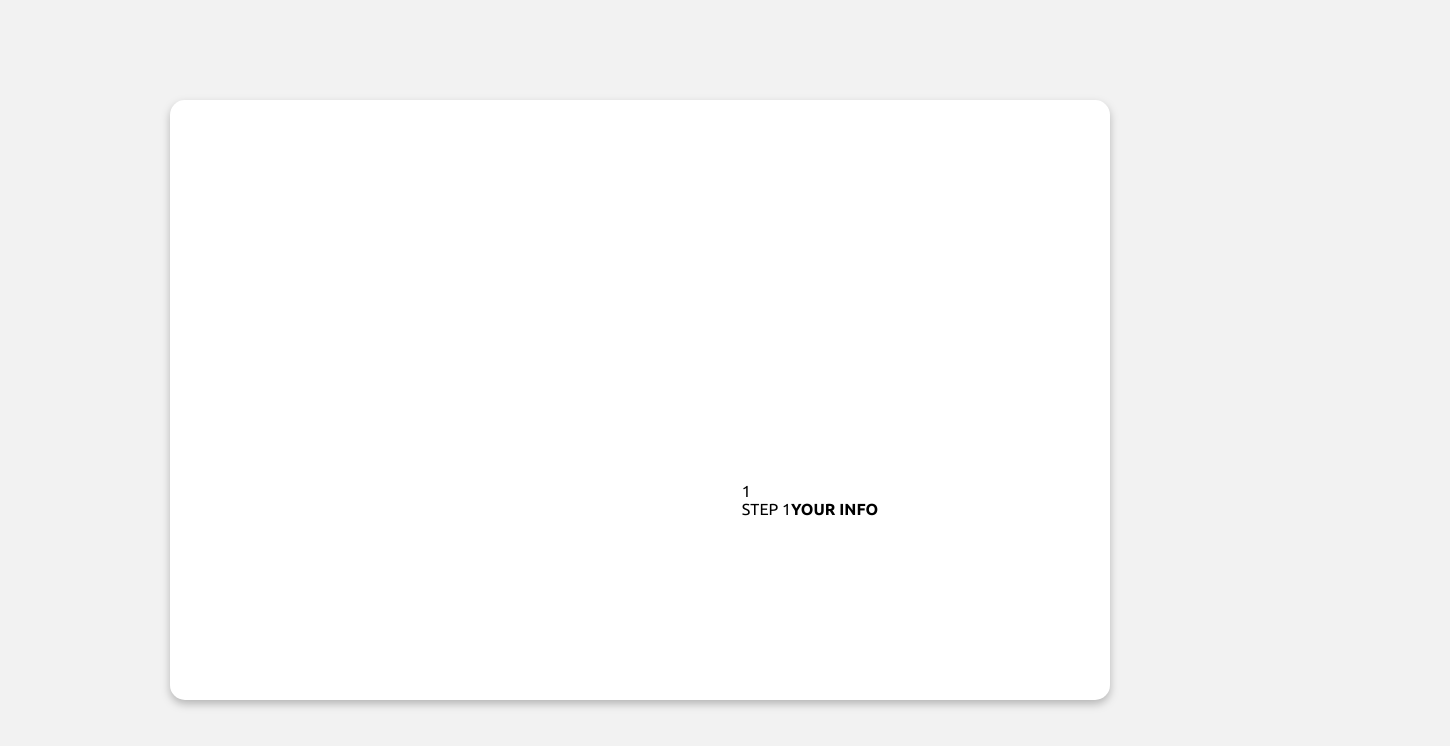
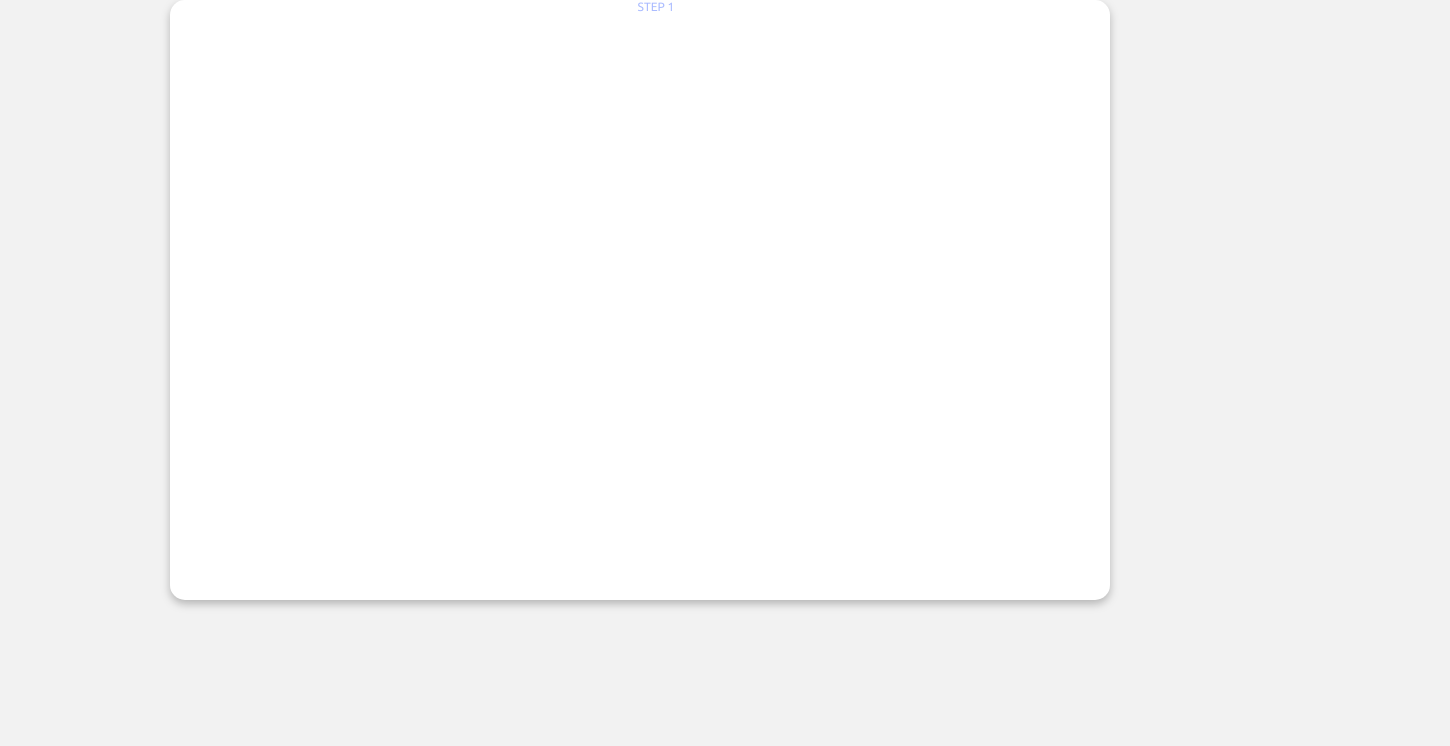
Before and after one commit to kelitasukita/multi-step-form, a React (Vite) app: page / in a window 1280 px wide. Shown: the top 746 px of the page, 1450 px wide, since content can reach past the window. Built offline with nearby package versions, Linux system fonts and the light colour scheme.

Commit message:
Create and add styles to Menu Item component

```diff
--- a/src/components/MenuItem/index.tsx
+++ b/src/components/MenuItem/index.tsx
@@ -2,15 +2,14 @@ import './styles.scss';
 
 export default function menuItem() {
   return (
-    <div className="container">
+
+    <div className="container-step">
+      <div className="step-ball">
+        <p>1</p>
+      </div>
       <div className="step1">
-        <div className="firstStep">
-          <div className="menu-ball">
-            1
-          </div>
-          <span> STEP 1</span>
-          <strong>YOUR INFO</strong>
-        </div>
+        <p>STEP 1</p>
+        <strong>YOUR INFO</strong>
       </div>
     </div>
   )
--- a/src/components/MenuItem/styles.scss
+++ b/src/components/MenuItem/styles.scss
@@ -1,8 +1,48 @@
 @import '../../global.scss';
 
-.container {
-  width: 100vw;
-  height: 100vh;
-  // background: url(../../assets/images/bg-sidebar-desktop.svg) no-repeat;
+.container-step {
+  width: 135px;
+  height: 33px;
+  display: flex;
+  margin-left: 32px;
 
+  .step-ball {
+    width: 33px;
+    height: 33px;
+    border: 1px solid $white;
+    border-radius: 50%;
+    display: flex;
+    align-items: center;
+    justify-content: center;
+
+
+    p {
+      color: $white ;
+      font-weight: 700;
+      font-size: 14px;
+      line-height: 16px;
+    }
+
+  }
+
+  .step1 {
+    width: 86px;
+    height: 33px;
+    margin-left: 16px;
+
+    p {
+      font-size: 12px;
+      line-height: 14px;
+      font-weight: 400;
+      color: $light-blue;
+    }
+
+    strong {
+      font-size: 14px;
+      line-height: 16px;
+      font-weight: 700;
+      letter-spacing: 1px;
+      color: $white;
+    }
+  }
 }
```
